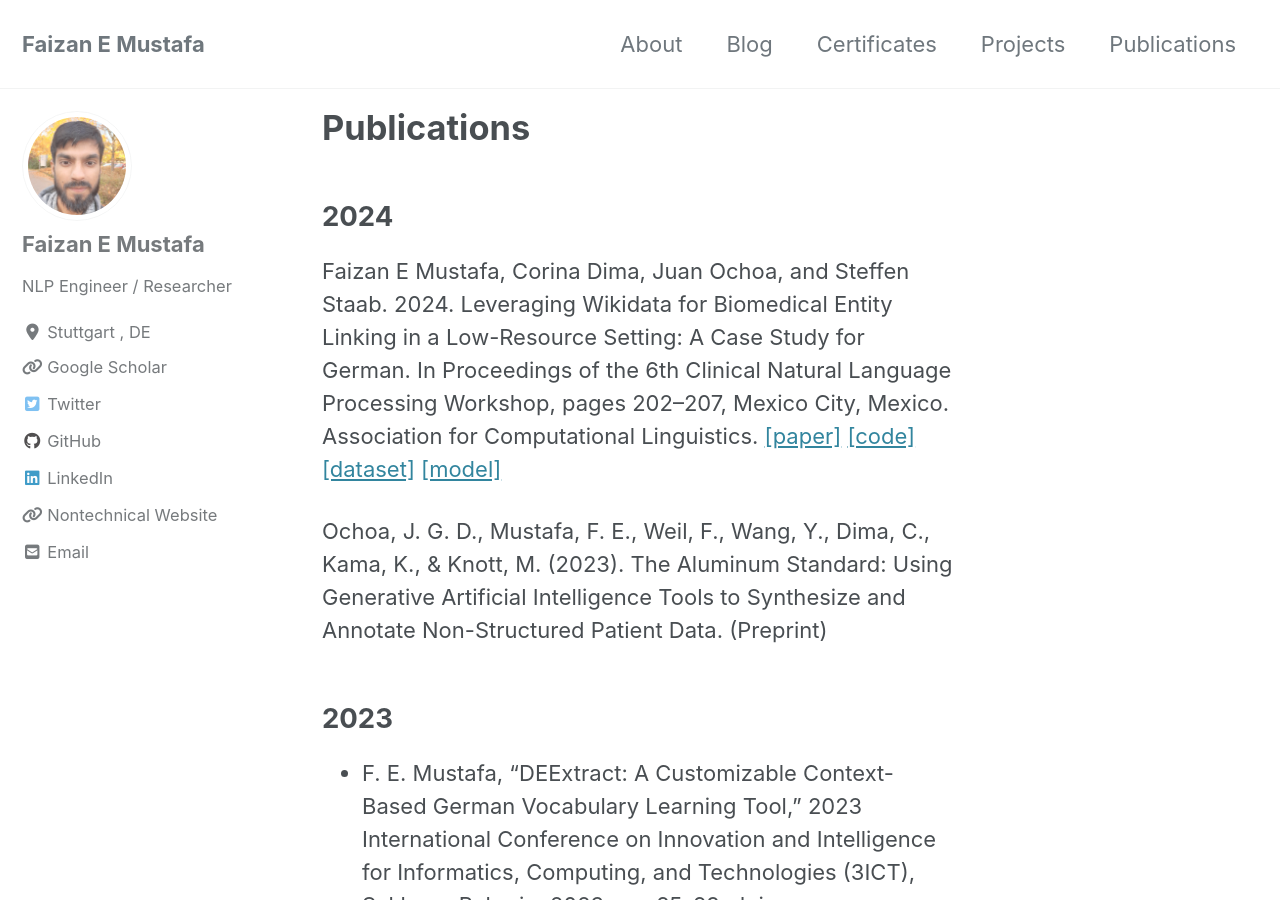
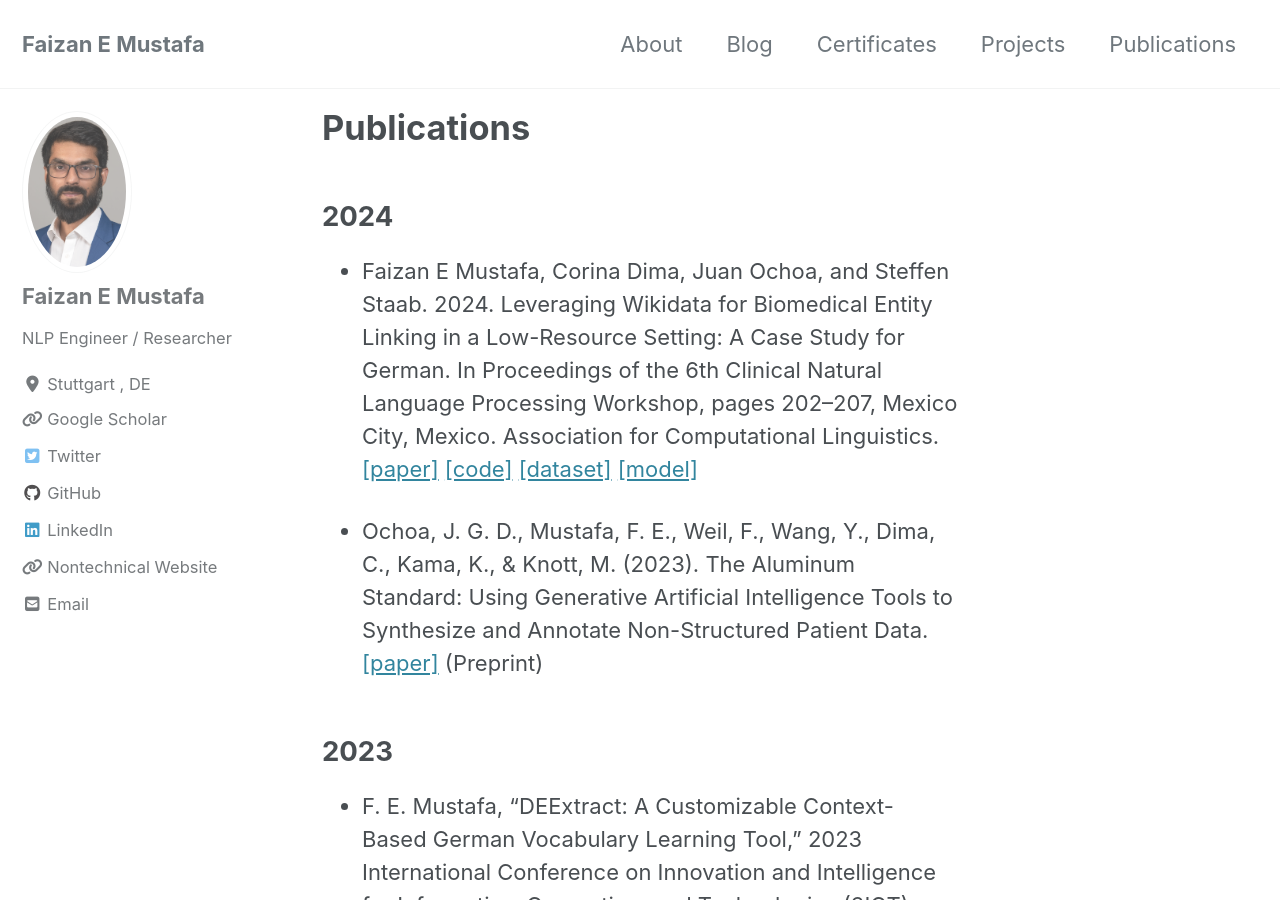
Before and after one commit to Faizan-E-Mustafa/Faizan-E-Mustafa.github.io, a Jekyll site: the page built from _pages/publications.md, in a window 1280 px wide and 900 px high. Built offline with Jekyll 4.4.1, drawn with Linux system fonts in a browser that asks for light colours; cached includes are drawn as plain includes; nearby versions of some CDN libraries.

Commit message:
* update profile pic

```diff
--- a/_config.yml
+++ b/_config.yml
@@ -108,7 +108,7 @@ analytics:
 # Site Author
 author:
   name             : "Faizan E Mustafa"
-  avatar           :  "/images/Dp.jpeg" # path of avatar image, e.g. "/assets/images/bio-photo.jpg"
+  avatar           :  "/images/dp.jpg" # path of avatar image, e.g. "/assets/images/bio-photo.jpg"
   bio              : "NLP Engineer / Researcher"
   location         : "Stuttgart , DE"
   email            : "faizanmustafa750@gmail.com"
--- a/_pages/publications.md
+++ b/_pages/publications.md
@@ -7,9 +7,9 @@ author_profile: true
 
 ## 2024
 
-Faizan E Mustafa, Corina Dima, Juan Ochoa, and Steffen Staab. 2024. Leveraging Wikidata for Biomedical Entity Linking in a Low-Resource Setting: A Case Study for German. In Proceedings of the 6th Clinical Natural Language Processing Workshop, pages 202–207, Mexico City, Mexico. Association for Computational Linguistics. [[paper]](https://aclanthology.org/2024.clinicalnlp-1.17/) [[code]](https://github.com/PERMEDIQ/German-Bio-Entity-Linking) [[dataset]](https://zenodo.org/records/11003203) [[model]](https://huggingface.co/permediq/SapBERT-DE)
+- Faizan E Mustafa, Corina Dima, Juan Ochoa, and Steffen Staab. 2024. Leveraging Wikidata for Biomedical Entity Linking in a Low-Resource Setting: A Case Study for German. In Proceedings of the 6th Clinical Natural Language Processing Workshop, pages 202–207, Mexico City, Mexico. Association for Computational Linguistics. [[paper]](https://aclanthology.org/2024.clinicalnlp-1.17/) [[code]](https://github.com/PERMEDIQ/German-Bio-Entity-Linking) [[dataset]](https://zenodo.org/records/11003203) [[model]](https://huggingface.co/permediq/SapBERT-DE)
 
-Ochoa, J. G. D., Mustafa, F. E., Weil, F., Wang, Y., Dima, C., Kama, K., & Knott, M. (2023). The Aluminum Standard: Using Generative Artificial Intelligence Tools to Synthesize and Annotate Non-Structured Patient Data. (Preprint)
+- Ochoa, J. G. D., Mustafa, F. E., Weil, F., Wang, Y., Dima, C., Kama, K., & Knott, M. (2023). The Aluminum Standard: Using Generative Artificial Intelligence Tools to Synthesize and Annotate Non-Structured Patient Data. [[paper]](https://www.researchsquare.com/article/rs-3552289/v1) (Preprint)
 
 
 ## 2023
```
Also changed, not shown: images/dp.jpg (added).
